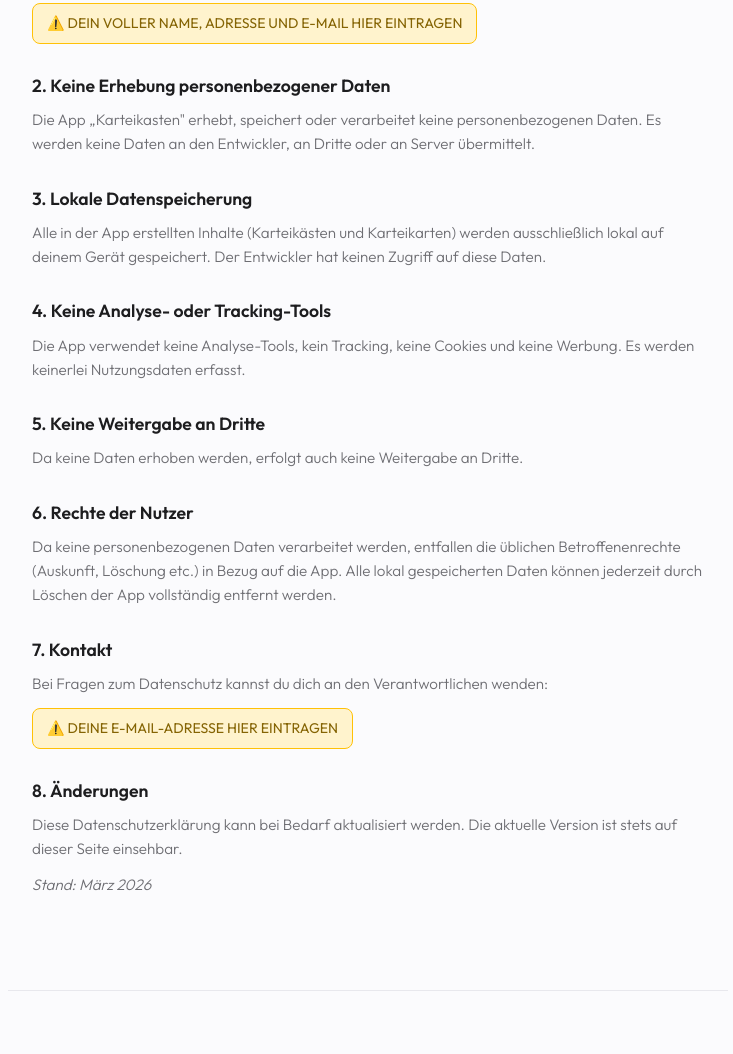
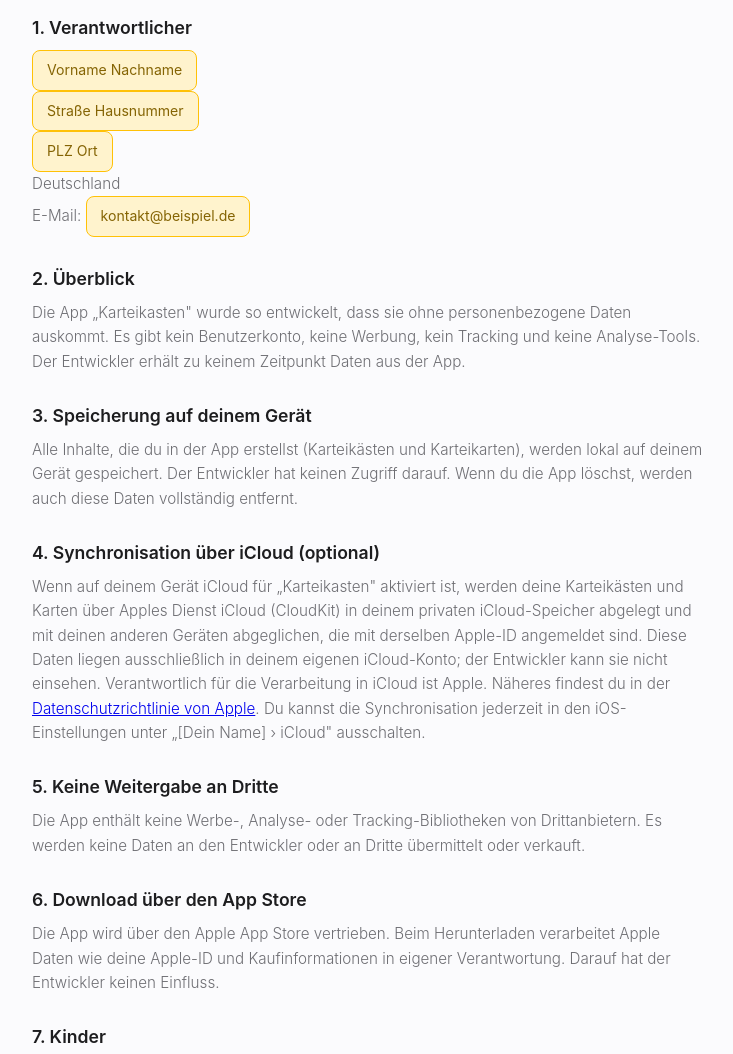
Before and after one commit to deliemjo/cardbox-website, a plain HTML site: page index.html in a window 1280 px wide. Shown: the part 1248-2302 px from the top of the page, without its empty margins (272-1005 px from the left). Drawn offline with Linux system fonts and the light colour scheme; a web font is replaced by a local one.

Commit message:
Datenschutz und Impressum inhaltlich vorbereiten
- Datenschutzerklärung beschreibt die tatsächliche App: lokale Speicherung,
  optionale iCloud-Synchronisation, keine Drittanbieter, App-Store-Download,
  Kinder (COPPA / Art. 8 DSGVO), Hosting über GitHub Pages, Betroffenenrechte
- Impressum um § 18 Abs. 2 MStV ergänzt
- Persönliche Angaben bleiben einheitliche Platzhalter, bis zur Einreichung
- Google Fonts entfernt (Systemschrift), damit keine Daten an Google gehen
- Feature-Text „keine Cloud" an iCloud-Sync angepasst

Refs deliemjo/cardbox#4, deliemjo/cardbox#5

Co-Authored-By: Claude Opus 5.5 <noreply@anthropic.com>

```diff
--- a/index.html
+++ b/index.html
@@ -4,8 +4,6 @@
     <meta charset="UTF-8">
     <meta name="viewport" content="width=device-width, initial-scale=1.0">
     <title>Karteikasten — Lern-App für iOS</title>
-    <link rel="preconnect" href="https://fonts.googleapis.com">
-    <link href="https://fonts.googleapis.com/css2?family=SF+Pro+Display:wght@400;600;700&family=Outfit:wght@300;400;500;600;700&display=swap" rel="stylesheet">
     <style>
         :root {
             --blue: #4A3AFF;
@@ -26,7 +24,7 @@
         }
 
         body {
-            font-family: 'Outfit', -apple-system, BlinkMacSystemFont, sans-serif;
+            font-family: -apple-system, BlinkMacSystemFont, "Segoe UI", Roboto, Helvetica, Arial, sans-serif;
             background: var(--bg);
             color: var(--text);
             line-height: 1.6;
@@ -335,40 +333,56 @@
     <div class="feature-card">
         <div class="icon">🔒</div>
         <h3>100% privat</h3>
-        <p>Alle Daten bleiben auf deinem Gerät. Kein Account, kein Tracking, keine Cloud. Deine Daten gehören dir.</p>
+        <p>Kein Account, kein Tracking, keine Werbung. Deine Karten bleiben auf deinem Gerät – und auf Wunsch über dein eigenes iCloud auf deinen anderen Geräten.</p>
     </div>
 </section>
 
 <!-- Datenschutz -->
+<!-- Vor Einreichung: alle .placeholder-Stellen ersetzen und "Stand" aktualisieren. -->
 <section class="legal" id="datenschutz">
     <h2>Datenschutzerklärung</h2>
 
     <h3>1. Verantwortlicher</h3>
-    <p><span class="placeholder">⚠️ DEIN VOLLER NAME, ADRESSE UND E-MAIL HIER EINTRAGEN</span></p>
+    <p>
+        <span class="placeholder">Vorname Nachname</span><br>
+        <span class="placeholder">Straße Hausnummer</span><br>
+        <span class="placeholder">PLZ Ort</span><br>
+        Deutschland<br>
+        E-Mail: <span class="placeholder">kontakt@beispiel.de</span>
+    </p>
 
-    <h3>2. Keine Erhebung personenbezogener Daten</h3>
-    <p>Die App „Karteikasten" erhebt, speichert oder verarbeitet keine personenbezogenen Daten. Es werden keine Daten an den Entwickler, an Dritte oder an Server übermittelt.</p>
+    <h3>2. Überblick</h3>
+    <p>Die App „Karteikasten" wurde so entwickelt, dass sie ohne personenbezogene Daten auskommt. Es gibt kein Benutzerkonto, keine Werbung, kein Tracking und keine Analyse-Tools. Der Entwickler erhält zu keinem Zeitpunkt Daten aus der App.</p>
 
-    <h3>3. Lokale Datenspeicherung</h3>
-    <p>Alle in der App erstellten Inhalte (Karteikästen und Karteikarten) werden ausschließlich lokal auf deinem Gerät gespeichert. Der Entwickler hat keinen Zugriff auf diese Daten.</p>
+    <h3>3. Speicherung auf deinem Gerät</h3>
+    <p>Alle Inhalte, die du in der App erstellst (Karteikästen und Karteikarten), werden lokal auf deinem Gerät gespeichert. Der Entwickler hat keinen Zugriff darauf. Wenn du die App löschst, werden auch diese Daten vollständig entfernt.</p>
 
-    <h3>4. Keine Analyse- oder Tracking-Tools</h3>
-    <p>Die App verwendet keine Analyse-Tools, kein Tracking, keine Cookies und keine Werbung. Es werden keinerlei Nutzungsdaten erfasst.</p>
+    <h3>4. Synchronisation über iCloud (optional)</h3>
+    <p>Wenn auf deinem Gerät iCloud für „Karteikasten" aktiviert ist, werden deine Karteikästen und Karten über Apples Dienst iCloud (CloudKit) in deinem privaten iCloud-Speicher abgelegt und mit deinen anderen Geräten abgeglichen, die mit derselben Apple-ID angemeldet sind. Diese Daten liegen ausschließlich in deinem eigenen iCloud-Konto; der Entwickler kann sie nicht einsehen. Verantwortlich für die Verarbeitung in iCloud ist Apple. Näheres findest du in der <a href="https://www.apple.com/de/legal/privacy/" rel="noopener">Datenschutzrichtlinie von Apple</a>. Du kannst die Synchronisation jederzeit in den iOS-Einstellungen unter „[Dein Name] › iCloud" ausschalten.</p>
 
     <h3>5. Keine Weitergabe an Dritte</h3>
-    <p>Da keine Daten erhoben werden, erfolgt auch keine Weitergabe an Dritte.</p>
+    <p>Die App enthält keine Werbe-, Analyse- oder Tracking-Bibliotheken von Drittanbietern. Es werden keine Daten an den Entwickler oder an Dritte übermittelt oder verkauft.</p>
 
-    <h3>6. Rechte der Nutzer</h3>
-    <p>Da keine personenbezogenen Daten verarbeitet werden, entfallen die üblichen Betroffenenrechte (Auskunft, Löschung etc.) in Bezug auf die App. Alle lokal gespeicherten Daten können jederzeit durch Löschen der App vollständig entfernt werden.</p>
+    <h3>6. Download über den App Store</h3>
+    <p>Die App wird über den Apple App Store vertrieben. Beim Herunterladen verarbeitet Apple Daten wie deine Apple-ID und Kaufinformationen in eigener Verantwortung. Darauf hat der Entwickler keinen Einfluss.</p>
 
-    <h3>7. Kontakt</h3>
-    <p>Bei Fragen zum Datenschutz kannst du dich an den Verantwortlichen wenden:</p>
-    <p><span class="placeholder">⚠️ DEINE E-MAIL-ADRESSE HIER EINTRAGEN</span></p>
+    <h3>7. Kinder</h3>
+    <p>„Karteikasten" richtet sich auch an Kinder. Die App erhebt von Kindern – wie von allen anderen Nutzern – keine personenbezogenen Daten, zeigt keine Werbung und enthält keine In-App-Käufe. Damit entspricht sie auch den Anforderungen des US-amerikanischen Children's Online Privacy Protection Act (COPPA) und den besonderen Schutzvorgaben der DSGVO für Kinder (Art. 8 DSGVO).</p>
 
-    <h3>8. Änderungen</h3>
-    <p>Diese Datenschutzerklärung kann bei Bedarf aktualisiert werden. Die aktuelle Version ist stets auf dieser Seite einsehbar.</p>
+    <h3>8. Diese Website</h3>
+    <p>Diese Website wird über GitHub Pages bereitgestellt, einen Dienst der GitHub, Inc., 88 Colin P. Kelly Jr. Street, San Francisco, CA 94107, USA. Beim Aufruf der Seite verarbeitet GitHub technisch notwendige Daten, insbesondere deine IP-Adresse, um die Seite auszuliefern und die Sicherheit des Dienstes zu gewährleisten. Rechtsgrundlage ist Art. 6 Abs. 1 lit. f DSGVO (berechtigtes Interesse an einer sicheren und funktionsfähigen Website). GitHub ist unter dem EU-US Data Privacy Framework zertifiziert. Weitere Informationen bietet die <a href="https://docs.github.com/de/site-policy/privacy-policies/github-general-privacy-statement" rel="noopener">Datenschutzerklärung von GitHub</a>.</p>
+    <p>Diese Website setzt keine Cookies, verwendet keine Analyse-Tools und lädt keine Inhalte von externen Servern nach.</p>
 
-    <p><em>Stand: März 2026</em></p>
+    <h3>9. Deine Rechte</h3>
+    <p>Soweit personenbezogene Daten verarbeitet werden, hast du das Recht auf Auskunft (Art. 15 DSGVO), Berichtigung (Art. 16), Löschung (Art. 17), Einschränkung der Verarbeitung (Art. 18), Datenübertragbarkeit (Art. 20) und Widerspruch (Art. 21). Außerdem kannst du dich bei einer Datenschutz-Aufsichtsbehörde beschweren, zum Beispiel bei der Landesbeauftragten für Datenschutz und Informationsfreiheit der Freien Hansestadt Bremen.</p>
+
+    <h3>10. Kontakt</h3>
+    <p>Bei Fragen zum Datenschutz erreichst du den Verantwortlichen unter: <span class="placeholder">kontakt@beispiel.de</span></p>
+
+    <h3>11. Änderungen</h3>
+    <p>Diese Datenschutzerklärung wird angepasst, wenn sich die App oder die rechtlichen Anforderungen ändern. Es gilt die jeweils auf dieser Seite veröffentlichte Fassung.</p>
+
+    <p><em>Stand: <span class="placeholder">Monat Jahr</span></em></p>
 </section>
 
 <!-- Impressum -->
@@ -376,9 +390,7 @@
     <h2>Impressum</h2>
 
     <h3>Angaben gemäß § 5 DDG</h3>
-
-    <p><span class="placeholder">⚠️ PLATZHALTER — VOR VERÖFFENTLICHUNG ERSETZEN:</span></p>
-
+    <!-- Statt der Privatadresse ist eine ladungsfähige Anschrift über einen Impressums-/Postfach-Service möglich. -->
     <p>
         <span class="placeholder">Vorname Nachname</span><br>
         <span class="placeholder">Straße Hausnummer</span><br>
@@ -387,13 +399,16 @@
     </p>
 
     <h3>Kontakt</h3>
-    <p>E-Mail: <span class="placeholder">deine@email.de</span></p>
+    <p>E-Mail: <span class="placeholder">kontakt@beispiel.de</span></p>
+
+    <h3>Verantwortlich für den Inhalt nach § 18 Abs. 2 MStV</h3>
+    <p><span class="placeholder">Vorname Nachname</span>, Anschrift wie oben</p>
 
     <h3>Haftung für Inhalte</h3>
     <p>Die Inhalte dieser Seite wurden mit größtmöglicher Sorgfalt erstellt. Für die Richtigkeit, Vollständigkeit und Aktualität der Inhalte wird jedoch keine Gewähr übernommen.</p>
 
     <h3>Haftung für Links</h3>
-    <p>Diese Seite enthält ggf. Links zu externen Websites Dritter, auf deren Inhalte kein Einfluss besteht. Für die Inhalte der verlinkten Seiten ist stets der jeweilige Anbieter verantwortlich.</p>
+    <p>Diese Seite enthält Links zu externen Websites Dritter, auf deren Inhalte kein Einfluss besteht. Für die Inhalte der verlinkten Seiten ist stets der jeweilige Anbieter verantwortlich.</p>
 </section>
 
 <footer>
```
